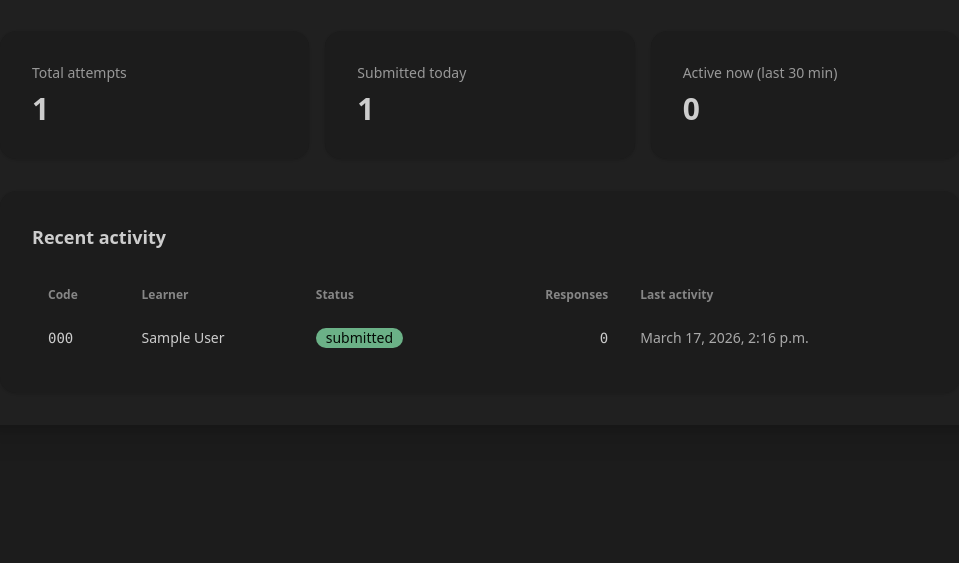
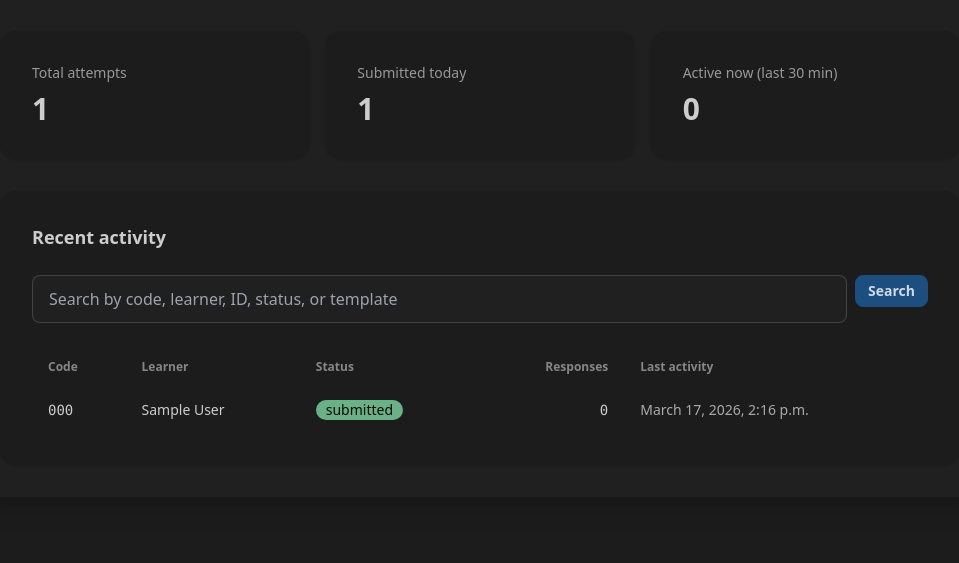
Before and after one commit to oanagakara/ogk-assess, a Django app: page /assessor/ in a window 1280 px wide. Shown: the part 161-724 px from the top of the page, without its empty margins (160-1119 px from the left). Run offline with Django 5.2, Linux system fonts and the light colour scheme; a user stored in the database is signed in; tables that the repository leaves empty hold one stand-in row (values such as "Sample post"); some libraries are stand-ins or nearby versions.

Commit message:
Add the form and controls to search for assessment by code, learner, ID, status, template

```diff
--- a/assessment/templates/assessment/assessor_dashboard.html
+++ b/assessment/templates/assessment/assessor_dashboard.html
@@ -33,6 +33,25 @@
                     <div>
                         <h2 class="text-lg font-semibold">Recent activity</h2>
                     </div>
+
+                    <form method="get" class="mb-4">
+                        <div class="flex flex-col md:flex-row gap-2 md:items-center">
+                            <input
+                                type="text"
+                                name="q"
+                                value="{{ q }}"
+                                placeholder="Search by code, learner, ID, status, or template"
+                                class="input input-bordered w-full md:max-w-md"/>
+                            <div class="flex gap-2">
+                                <button type="submit" class="btn btn-primary btn-sm">
+                                  Search
+                                </button>
+                                {% if q %}
+                                    <a href="{% url 'assessment:assessor_dashboard' %}" class="btn btn-sm">Clear</a>
+                                {% endif %}
+                            </div>
+                        </div>
+                    </form>
 
                     <div class="overflow-x-auto">
                         <table class="table table-zebra w-full">
```
